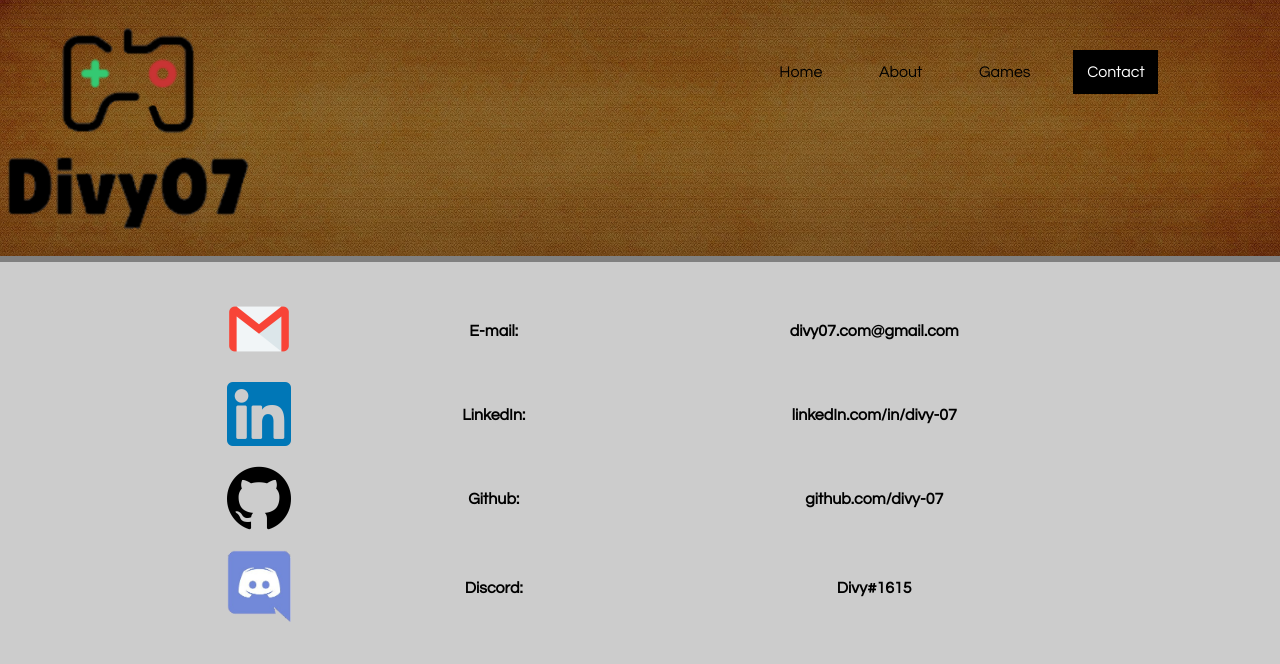
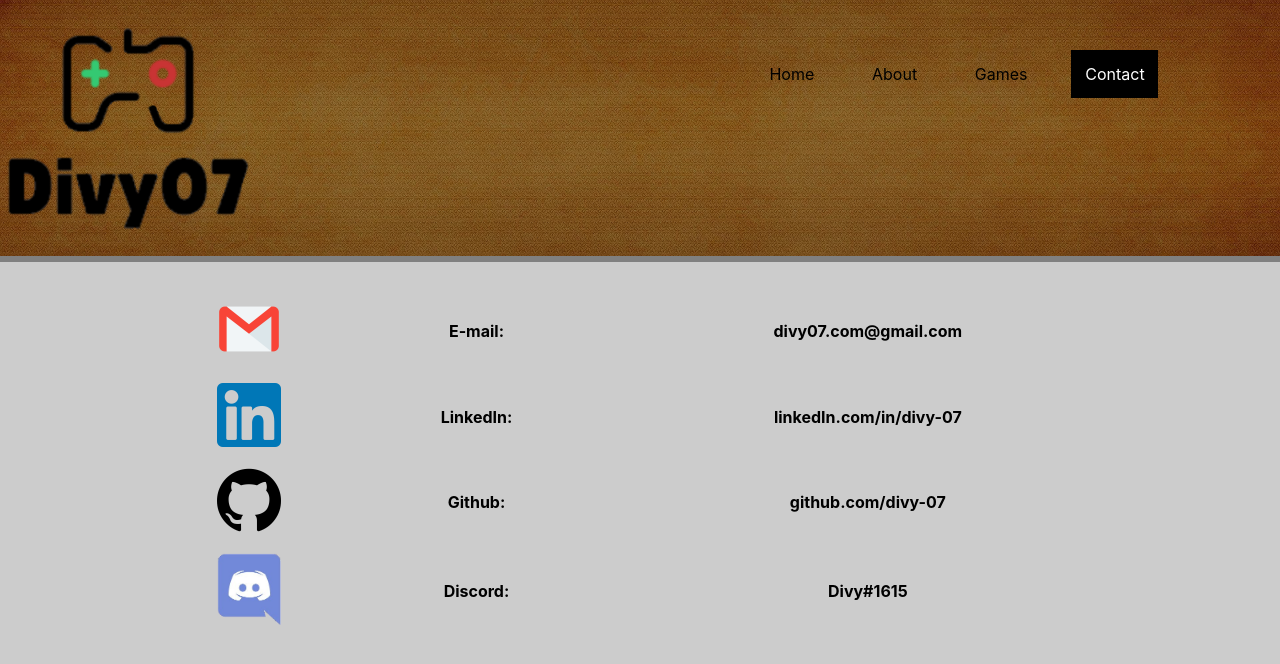
Before and after one commit to divy-07/divy-07.github.io, a plain HTML site: page contact/index.html in a window 1280 px wide. Drawn offline with Linux system fonts and the light colour scheme.

Commit message:
Update style.css

```diff
--- a/contact/style.css
+++ b/contact/style.css
@@ -1,7 +1,7 @@
 *{
     margin: 0;
     padding: 0;
-    font-family: Century Gothic;
+    font-family: -apple-system, BlinkMacSystemFont, 'Segoe UI', Roboto, Oxygen, Ubuntu, Cantarell, 'Open Sans', 'Helvetica Neue', sans-serif;
 }
 
 body{
```
